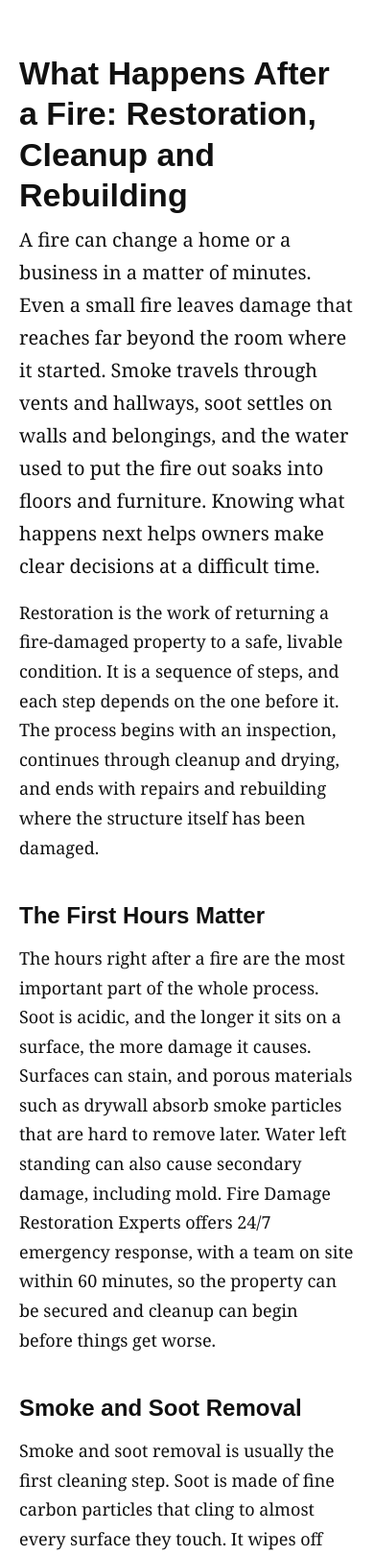
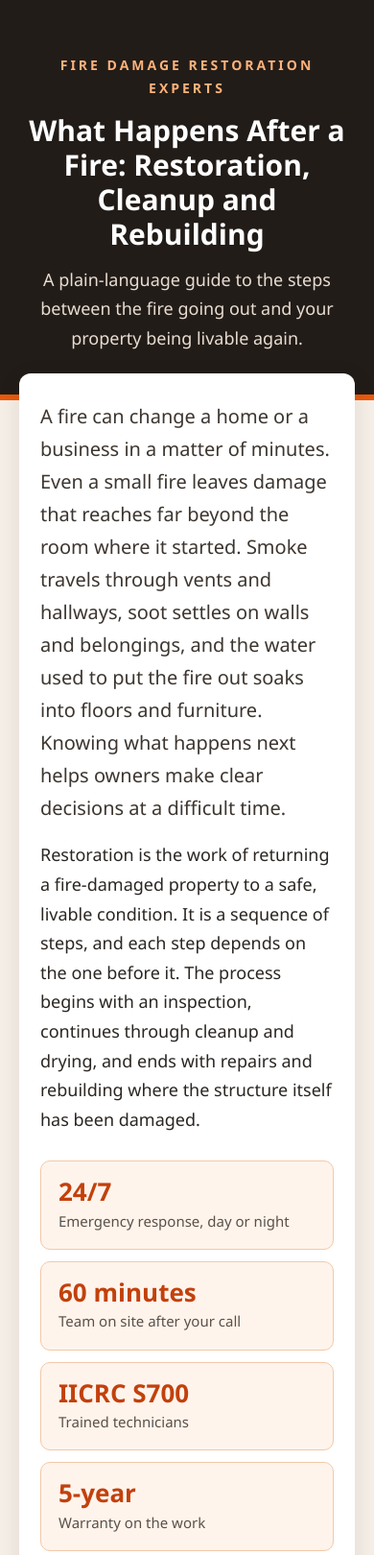
Before and after one commit to firedamagerestorationexperts/fire-restoration-services, a plain HTML site: page index.html in a window 390 px wide. Shown: the top 1620 px of the page at 96% size. Drawn offline with Linux system fonts and the light colour scheme.

Commit message:
Improve page design

```diff
--- a/index.html
+++ b/index.html
@@ -5,21 +5,57 @@
 <meta name="viewport" content="width=device-width, initial-scale=1">
 <title>Fire Restoration Services: What Happens After the Fire Is Out</title>
 <style>
-body { font-family: Georgia, "Times New Roman", serif; color: #111; background: #fff; max-width: 760px; margin: 0 auto; padding: 32px 20px; line-height: 1.7; font-size: 18px; }
-h1 { font-family: Arial, Helvetica, sans-serif; font-size: 34px; line-height: 1.25; margin-bottom: 8px; }
-h2 { font-family: Arial, Helvetica, sans-serif; font-size: 24px; margin-top: 36px; margin-bottom: 8px; }
+* { box-sizing: border-box; }
+body { font-family: "Segoe UI", Arial, Helvetica, sans-serif; color: #2b2622; background: #f6efe8; margin: 0; line-height: 1.7; font-size: 18px; }
+header { background: #221c18; color: #fff; padding: 56px 20px 44px; text-align: center; border-bottom: 6px solid #e8590c; }
+header .eyebrow { color: #ffb37a; font-size: 14px; font-weight: 700; letter-spacing: 3px; text-transform: uppercase; margin: 0 0 14px 0; }
+header h1 { font-size: 40px; line-height: 1.2; margin: 0 auto 14px auto; max-width: 820px; }
+header .subtitle { color: #e8ddd2; font-size: 18px; max-width: 720px; margin: 0 auto; }
+main { max-width: 820px; margin: -28px auto 0; padding: 0 20px 48px; }
+.card { background: #fff; border-radius: 12px; box-shadow: 0 6px 24px rgba(34, 28, 24, 0.10); padding: 40px 44px; }
+.lead { font-size: 20px; color: #3d3630; }
 p { margin: 0 0 16px 0; }
-a { color: #b3402a; }
-.lead { font-size: 20px; }
+.facts { display: grid; grid-template-columns: 1fr 1fr; gap: 12px; margin: 28px 0 8px 0; }
+.fact { background: #fff4ec; border: 1px solid #f2c9a8; border-radius: 10px; padding: 16px 18px; }
+.fact .num { font-size: 26px; font-weight: 800; color: #c2410c; line-height: 1.2; }
+.fact .lbl { font-size: 15px; color: #5b5148; margin-top: 2px; }
+h2 { font-size: 26px; line-height: 1.3; margin: 38px 0 10px 0; padding-left: 14px; border-left: 5px solid #e8590c; color: #221c18; }
+a { color: #c2410c; font-weight: 700; text-decoration: none; border-bottom: 2px solid #e8590c; }
+a:hover { color: #9a3412; }
+.cta { background: #221c18; border-radius: 10px; padding: 26px 28px; margin-top: 32px; color: #f3e9df; }
+.cta p { margin: 0 0 12px 0; }
+.cta p:last-child { margin-bottom: 0; }
+.cta a { display: inline-block; background: #e8590c; color: #fff; font-weight: 700; padding: 12px 22px; border-radius: 8px; border-bottom: none; margin-top: 6px; }
+.cta a:hover { background: #c2410c; color: #fff; }
+footer { text-align: center; color: #8a7d71; font-size: 15px; padding: 0 20px 40px; }
+@media (max-width: 640px) {
+  header h1 { font-size: 30px; }
+  .card { padding: 28px 22px; }
+  .facts { grid-template-columns: 1fr; }
+}
 </style>
 </head>
 <body>
 
+<header>
+<p class="eyebrow">Fire Damage Restoration Experts</p>
 <h1>What Happens After a Fire: Restoration, Cleanup and Rebuilding</h1>
+<p class="subtitle">A plain-language guide to the steps between the fire going out and your property being livable again.</p>
+</header>
+
+<main>
+<div class="card">
 
 <p class="lead">A fire can change a home or a business in a matter of minutes. Even a small fire leaves damage that reaches far beyond the room where it started. Smoke travels through vents and hallways, soot settles on walls and belongings, and the water used to put the fire out soaks into floors and furniture. Knowing what happens next helps owners make clear decisions at a difficult time.</p>
 
 <p>Restoration is the work of returning a fire-damaged property to a safe, livable condition. It is a sequence of steps, and each step depends on the one before it. The process begins with an inspection, continues through cleanup and drying, and ends with repairs and rebuilding where the structure itself has been damaged.</p>
+
+<div class="facts">
+<div class="fact"><div class="num">24/7</div><div class="lbl">Emergency response, day or night</div></div>
+<div class="fact"><div class="num">60 minutes</div><div class="lbl">Team on site after your call</div></div>
+<div class="fact"><div class="num">IICRC S700</div><div class="lbl">Trained technicians</div></div>
+<div class="fact"><div class="num">5-year</div><div class="lbl">Warranty on the work</div></div>
+</div>
 
 <h2>The First Hours Matter</h2>
 
@@ -57,7 +93,15 @@ a { color: #b3402a; }
 
 <p>Fire Damage Restoration Experts serves properties in all 50 states, with service pages for California, Texas, Illinois, New York, New Jersey, Georgia, Colorado, Washington and Washington, D.C. The dispatch centre is in Chicago, Illinois, and the team holds a 4.9 out of 5 rating from more than 9,800 properties served.</p>
 
-<p>Fires do not keep office hours, and neither does the response. If your home or business has been damaged by fire, getting professional help quickly is the single best step you can take. Learn more about <a href="https://firedamagerestorationexperts.com/fire-services/">fire restoration services</a> and how the restoration process works, or call +1 (833) 754-0151 for 24/7 emergency help.</p>
+<div class="cta">
+<p>Fires do not keep office hours, and neither does the response. If your home or business has been damaged by fire, getting professional help quickly is the single best step you can take.</p>
+<p>Learn more about <a href="https://firedamagerestorationexperts.com/fire-services/">fire restoration services</a> and how the restoration process works, or call +1 (833) 754-0151 for 24/7 emergency help.</p>
+</div>
+
+</div>
+</main>
+
+<footer>Fire Damage Restoration Experts: serving properties in all 50 states.</footer>
 
 </body>
 </html>
```
